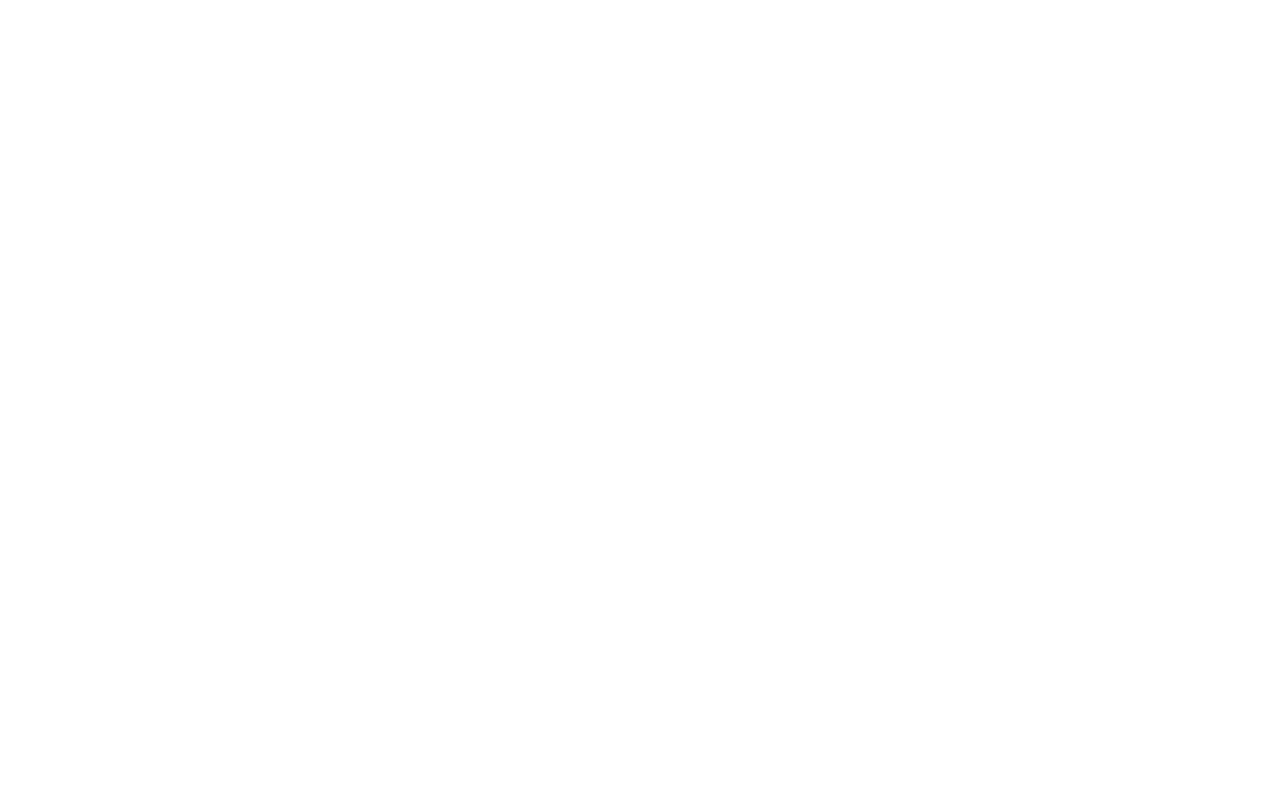
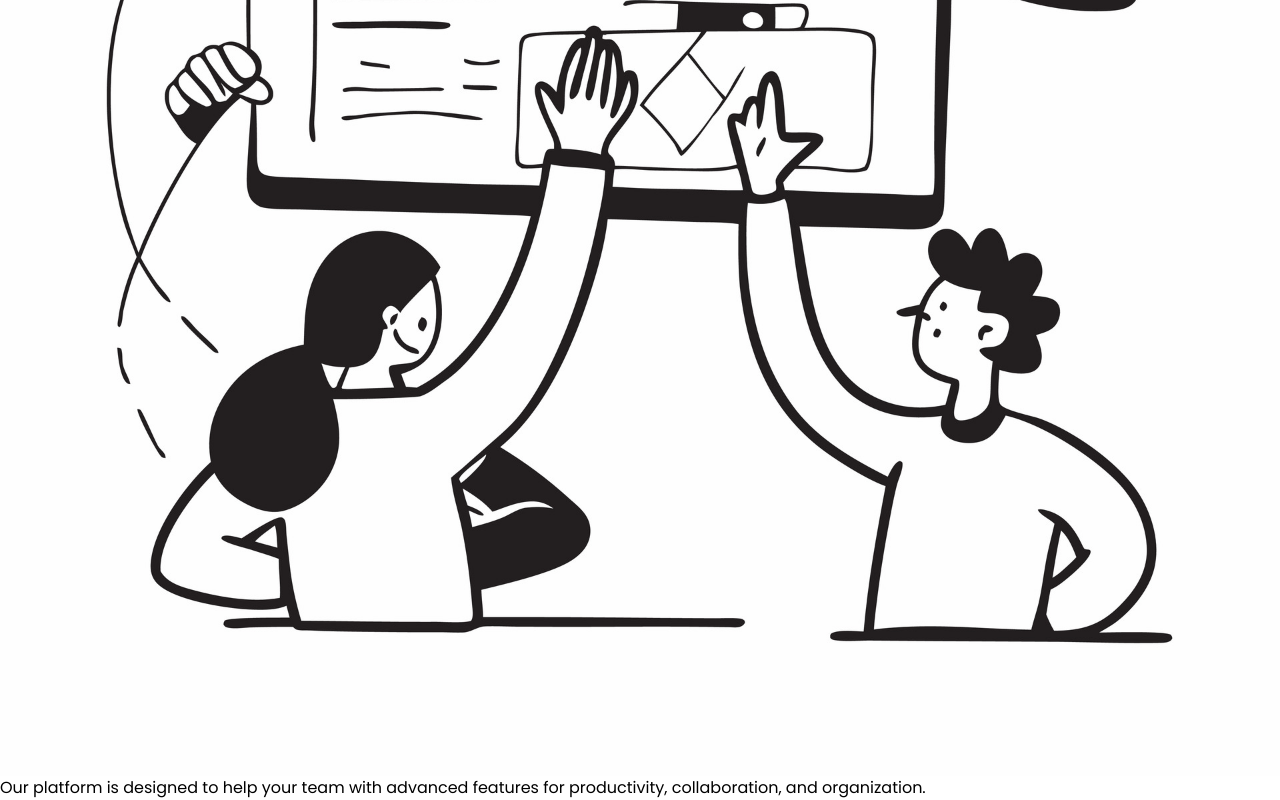
Before and after one commit to mevanmanilka83/8-8-8-team-COLLAB, a React (Vite) app: page / in a window 1280 px wide. Shown: the part 2258-3058 px from the top of the page. Before the commit the page ends 1754 px from the top, so only its background shows below. Built offline with nearby package versions, Linux system fonts and the light colour scheme.

Commit message:
add WorkFlow component; include workflow image and description for enhanced user engagement

```diff
--- a/src/components/WorkFlow.jsx
+++ b/src/components/WorkFlow.jsx
@@ -1,9 +1,26 @@
+import workflow1 from "../assets/dev/workflow.jpg";
+
 const WorkFlow = () => {
   return (
     <div className="flex flex-col items-center justify-center py-20">
       <h2 className="text-3xl sm:text-3xl lg:text-5xl font-bold text-neutral-900">
         Streamline Your Workflow
       </h2>
+      <div className="grid grid-cols-1 gap-8 sm:grid-cols-2 mt-10">
+        <div className="relative">
+          <img
+            src={workflow1}
+            alt="Streamline your workflow"
+            className="w-full rounded-lg"
+          />
+        </div>
+      </div>
+      <div className="max-w-2xl mx-auto mt-8">
+        <p className="text-lg text-neutral-600 text-center">
+          Our platform is designed to help your team with advanced features for
+          productivity, collaboration, and organization.
+        </p>
+      </div>
     </div>
   );
 };
```
Also changed, not shown: src/assets/dev/workflow.jpg (added).
